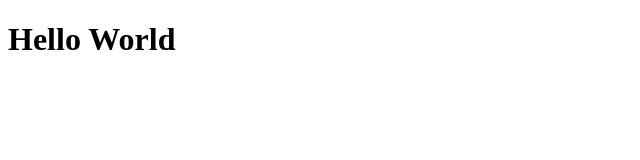
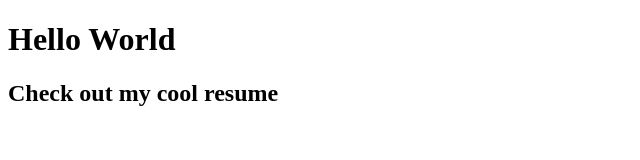
Before and after one commit to codycaldara/resume, a plain HTML site: page index.html in a window 1280 px wide. Shown: the whole page, without its empty margins (0-640 px from the left). Drawn offline with Linux system fonts and the light colour scheme.

Commit message:
changed it

```diff
--- a/index.html
+++ b/index.html
@@ -6,5 +6,6 @@
     </head>
     <body>
         <h1>Hello World</h1>
+        <h2>Check out my cool resume</h2>
     </body>
     </html>
```
